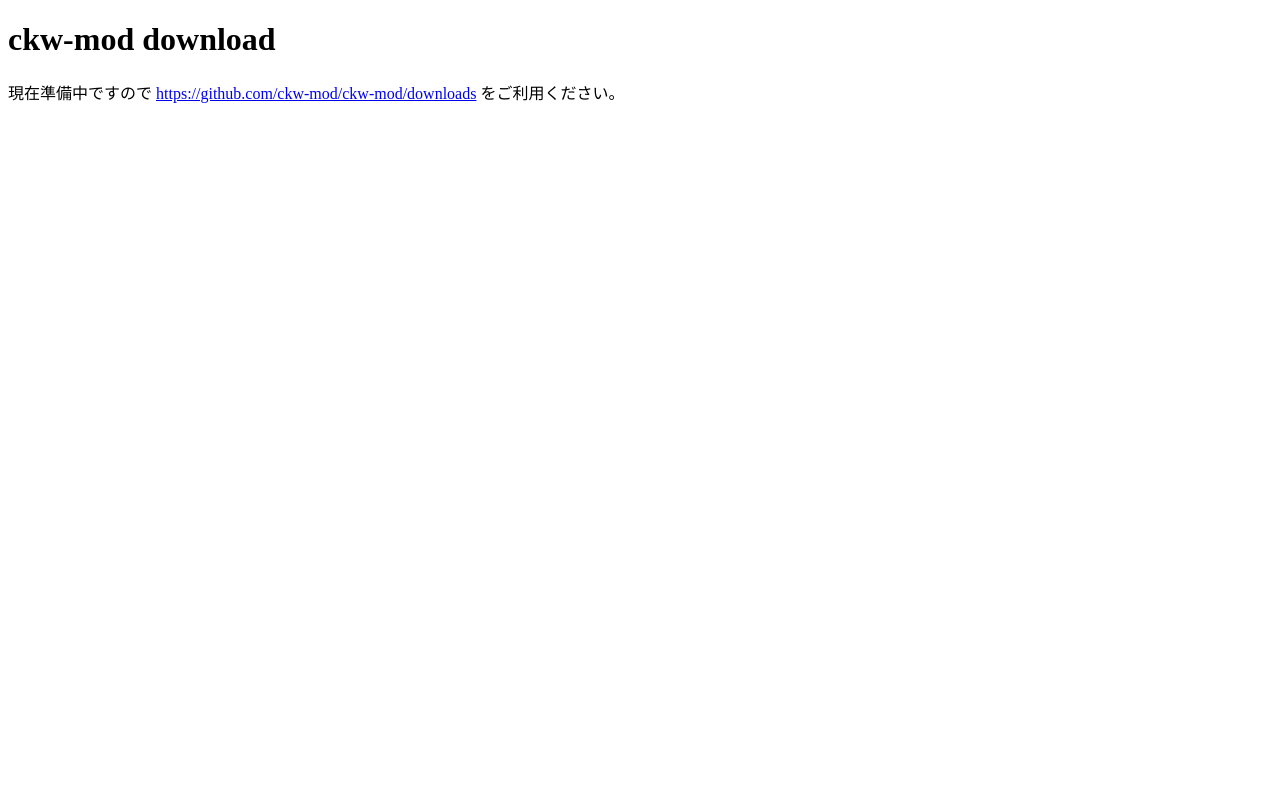
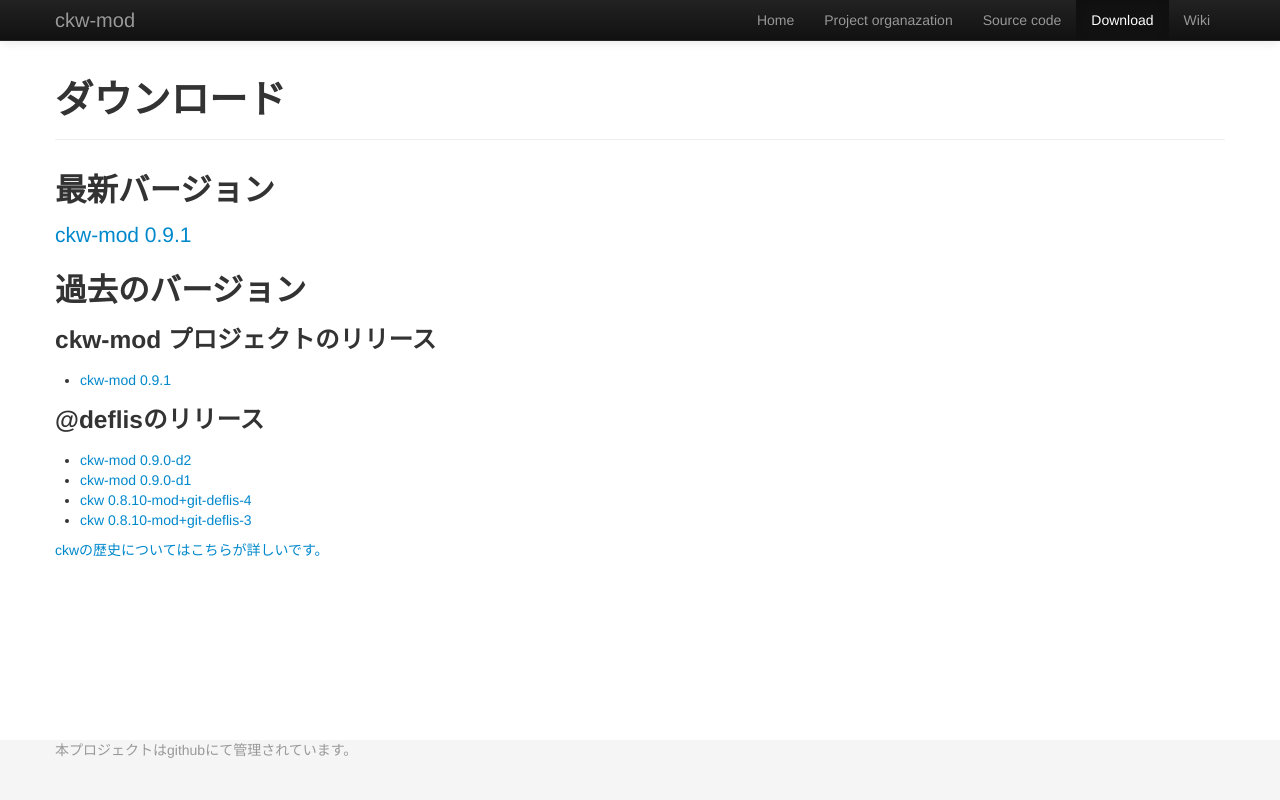
Before and after one commit to ckw-mod/ckw-mod.github.com, a plain HTML site: page download/index.html in a window 1280 px wide. Drawn offline with nearby package versions, Linux system fonts and the light colour scheme.

Commit message:
過去バージョンのページを用意した。

```diff
--- a/download/index.html
+++ b/download/index.html
@@ -2,13 +2,99 @@
 <html lang="ja">
 
 <head>
-    <title>ckw-mod on GitHub by ckw-mod Project</title>
     <meta http-equiv="Content-Type" content="text/html; charset=UTF-8">
+    <title>download - ckw-mod on GitHub by ckw-mod Project</title>
+    <meta name="viewport" content="width=device-width, initial-scale=1.0">
+    <link href="../css/bootstrap.min.css" rel="stylesheet" media="screen">
+    <link href="../css/bootstrap-responsive.min.css" rel="stylesheet" media="screen">
+    <script src="http://code.jquery.com/jquery.js"></script>
+    <script src="../js/bootstrap.min.js"></script>
+    <style>
+        html,
+        body {
+            height: 100%;
+        }
+
+        #wrap {
+            min-height: 100%;
+            height: auto !important;
+            height: 100%;
+            margin: 0 auto -60px;
+        }
+
+        #wrap > .container {
+            padding-top: 60px;
+        }
+
+        #push,
+        #footer {
+            height: 60px;
+        }
+        #footer {
+            background-color: #f5f5f5;
+        }
+
+        @media (max-width: 767px) {
+            #footer {
+                margin-left: -20px;
+                margin-right: -20px;
+                padding-left: 20px;
+                padding-right: 20px;
+            }
+        }
+    </style>
 </head>
 
 <body>
-    <h1>ckw-mod download</h1>
-    <p>現在準備中ですので <a href="https://github.com/ckw-mod/ckw-mod/downloads">https://github.com/ckw-mod/ckw-mod/downloads</a> をご利用ください。</p>
+<div id="wrap">
+    <header class="navbar navbar-inverse navbar-fixed-top">
+        <div class="navbar-inner">
+            <div class="container">
+                <button type="button" class="btn btn-navbar" data-toggle="collapse" data-target=".nav-collapse">
+                    <span class="icon-bar"></span>
+                    <span class="icon-bar"></span>
+                    <span class="icon-bar"></span>
+                </button>
+                <a class="brand" href="https://github.com/ckw-mod">ckw-mod</a>
+                <nav class="nav-collapse collapse">
+                    <ul class="nav pull-right">
+                        <li><a href="http://ckw-mod.github.com/">Home</a></li>
+                        <li><a href="https://github.com/ckw-mod">Project organazation</a></li>
+                        <li><a href="https://github.com/ckw-mod/ckw-mod">Source code</a></li>
+                        <li class="active"><a href="download/index.html">Download</a></li>
+                        <li><a href="https://github.com/ckw-mod/ckw-mod/wiki">Wiki</a></li>
+                    </ul>
+                </nav>
+            </div>
+        </div>
+    </header>
+    <div class="container">
+        <div class="page-header">
+            <h1>ダウンロード</h1>
+        </div>
+        <h2>最新バージョン</h2>
+        <p class="lead"><a href="ckw-mod-0.9.1.zip">ckw-mod 0.9.1</a></p>
+        <h2>過去のバージョン</h2>
+        <h3>ckw-mod プロジェクトのリリース</h3>
+        <ul>
+            <li><a href="ckw-mod-0.9.1.zip">ckw-mod 0.9.1</a></li>
+        </ul>
+        <h3>@deflisのリリース</h3>
+        <ul>
+            <li><a href="ckw-mod-0.9.0-d2.zip">ckw-mod 0.9.0-d2</a></li>
+            <li><a href="ckw-mod-0.9.0-d1.zip">ckw-mod 0.9.0-d1</a></li>
+            <li><a href="ckw-mod_git-deflis-4.zip">ckw 0.8.10-mod+git-deflis-4</a></li>
+            <li><a href="ckw-mod_git-deflis-3.zip">ckw 0.8.10-mod+git-deflis-3</a></li>
+        </ul>
+        <p><a href="http://www.nyaos.org/index.cgi?p=Where+is+ckw+%3F">ckwの歴史についてはこちらが詳しいです。</a></p>
+    </div>
+    <div id="push"></div>
+</div>
+<footer id="footer">
+    <div class="container">
+        <p class="muted credit">本プロジェクトはgithubにて管理されています。</p>
+    </div>
+</footer>
 </body>
 
 </html>
```
Also changed, not shown: 3 other files.
